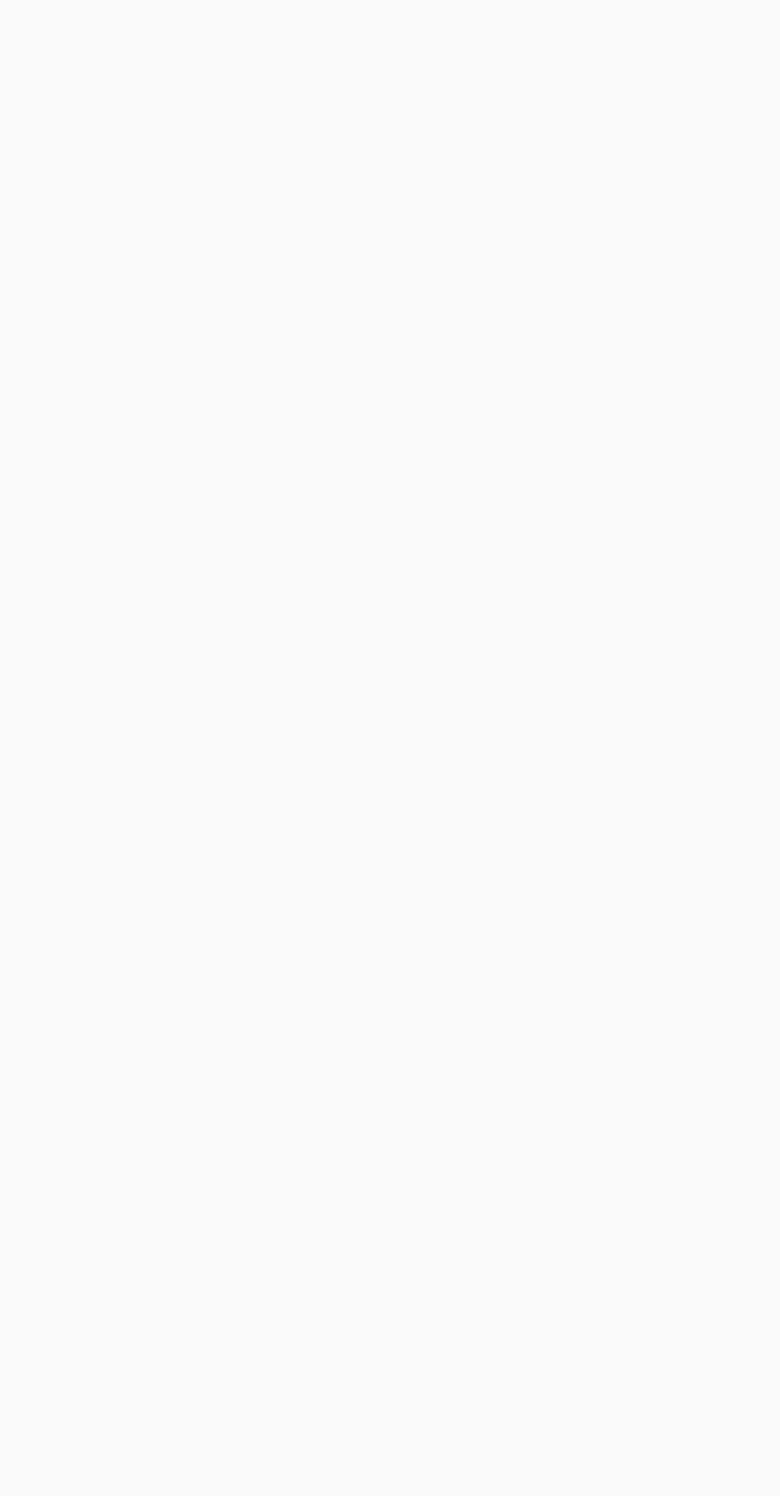
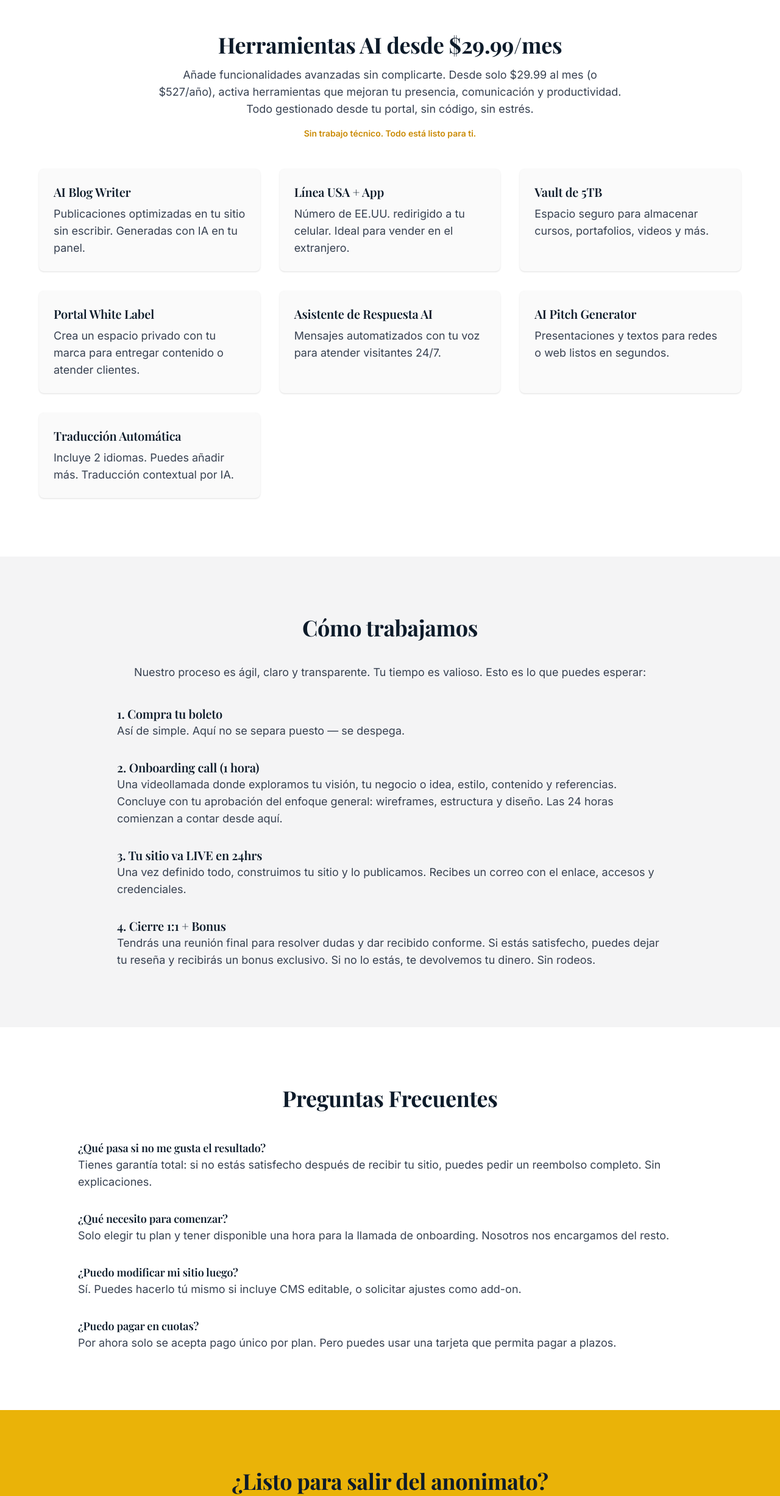
Before and after one commit to purple-flame-code/muchoflow, a Next.js app: page / in a window 1280 px wide. Shown: the part 2037-4491 px from the top of the page at 61% size. Before the commit the page ends 1994 px from the top, so only its background shows below. Built offline with nearby package versions, Linux system fonts and the light colour scheme; a web font is replaced by a local one.

Commit message:
Update page.tsx

```diff
--- a/src/app/page.tsx
+++ b/src/app/page.tsx
@@ -100,7 +100,117 @@ export default function Page() {
             </div>
           </div>
         </div>
+
       </section>
+      {/* Add-ons AI */}
+      <section id="addons" className="bg-white py-24 px-6 text-deep-blue">
+        <div className="max-w-6xl mx-auto text-center space-y-12">
+          <div className="space-y-4">
+            <h2 className="text-4xl font-bold font-serif">Herramientas AI desde $29.99/mes</h2>
+            <p className="text-lg text-gray-700 max-w-3xl mx-auto">
+              Añade funcionalidades avanzadas sin complicarte. Desde solo $29.99 al mes (o $527/año), activa herramientas que mejoran tu presencia, comunicación y productividad. Todo gestionado desde tu portal, sin código, sin estrés.
+            </p>
+            <p className="text-sm text-yellow-600 font-semibold">
+              Sin trabajo técnico. Todo está listo para ti.
+            </p>
+          </div>
+          <div className="grid grid-cols-1 md:grid-cols-2 lg:grid-cols-3 gap-8 text-left">
+            <div className="bg-zinc-50 p-6 rounded-lg shadow hover:shadow-lg transition">
+              <h3 className="text-xl font-semibold mb-2">AI Blog Writer</h3>
+              <p className="text-gray-700">Publicaciones optimizadas en tu sitio sin escribir. Generadas con IA en tu panel.</p>
+            </div>
+            <div className="bg-zinc-50 p-6 rounded-lg shadow hover:shadow-lg transition">
+              <h3 className="text-xl font-semibold mb-2">Línea USA + App</h3>
+              <p className="text-gray-700">Número de EE.UU. redirigido a tu celular. Ideal para vender en el extranjero.</p>
+            </div>
+            <div className="bg-zinc-50 p-6 rounded-lg shadow hover:shadow-lg transition">
+              <h3 className="text-xl font-semibold mb-2">Vault de 5TB</h3>
+              <p className="text-gray-700">Espacio seguro para almacenar cursos, portafolios, videos y más.</p>
+            </div>
+            <div className="bg-zinc-50 p-6 rounded-lg shadow hover:shadow-lg transition">
+              <h3 className="text-xl font-semibold mb-2">Portal White Label</h3>
+              <p className="text-gray-700">Crea un espacio privado con tu marca para entregar contenido o atender clientes.</p>
+            </div>
+            <div className="bg-zinc-50 p-6 rounded-lg shadow hover:shadow-lg transition">
+              <h3 className="text-xl font-semibold mb-2">Asistente de Respuesta AI</h3>
+              <p className="text-gray-700">Mensajes automatizados con tu voz para atender visitantes 24/7.</p>
+            </div>
+            <div className="bg-zinc-50 p-6 rounded-lg shadow hover:shadow-lg transition">
+              <h3 className="text-xl font-semibold mb-2">AI Pitch Generator</h3>
+              <p className="text-gray-700">Presentaciones y textos para redes o web listos en segundos.</p>
+            </div>
+            <div className="bg-zinc-50 p-6 rounded-lg shadow hover:shadow-lg transition">
+              <h3 className="text-xl font-semibold mb-2">Traducción Automática</h3>
+              <p className="text-gray-700">Incluye 2 idiomas. Puedes añadir más. Traducción contextual por IA.</p>
+            </div>
+          </div>
+        </div>
+      </section>
+
+      {/* Cómo trabajamos */}
+      <section id="proceso" className="py-24 px-6 bg-zinc-100 text-deep-blue">
+        <div className="max-w-4xl mx-auto text-center space-y-10">
+          <h2 className="text-4xl font-bold font-serif">Cómo trabajamos</h2>
+          <p className="text-lg text-gray-700">
+            Nuestro proceso es ágil, claro y transparente. Tu tiempo es valioso. Esto es lo que puedes esperar:
+          </p>
+          <div className="text-left space-y-8">
+            <div>
+              <h3 className="text-xl font-semibold">1. Compra tu boleto</h3>
+              <p className="text-gray-700">Así de simple. Aquí no se separa puesto — se despega.</p>
+            </div>
+            <div>
+              <h3 className="text-xl font-semibold">2. Onboarding call (1 hora)</h3>
+              <p className="text-gray-700">Una videollamada donde exploramos tu visión, tu negocio o idea, estilo, contenido y referencias. Concluye con tu aprobación del enfoque general: wireframes, estructura y diseño. Las 24 horas comienzan a contar desde aquí.</p>
+            </div>
+            <div>
+              <h3 className="text-xl font-semibold">3. Tu sitio va LIVE en 24hrs</h3>
+              <p className="text-gray-700">Una vez definido todo, construimos tu sitio y lo publicamos. Recibes un correo con el enlace, accesos y credenciales.</p>
+            </div>
+            <div>
+              <h3 className="text-xl font-semibold">4. Cierre 1:1 + Bonus</h3>
+              <p className="text-gray-700">Tendrás una reunión final para resolver dudas y dar recibido conforme. Si estás satisfecho, puedes dejar tu reseña y recibirás un bonus exclusivo. Si no lo estás, te devolvemos tu dinero. Sin rodeos.</p>
+            </div>
+          </div>
+        </div>
+      </section>
+
+      {/* Preguntas frecuentes */}
+      <section id="faq" className="py-24 px-6 bg-white text-deep-blue">
+        <div className="max-w-5xl mx-auto text-center space-y-12">
+          <h2 className="text-4xl font-bold font-serif">Preguntas Frecuentes</h2>
+          <div className="space-y-8 text-left">
+            <div>
+              <h3 className="text-lg font-semibold">¿Qué pasa si no me gusta el resultado?</h3>
+              <p className="text-gray-700">Tienes garantía total: si no estás satisfecho después de recibir tu sitio, puedes pedir un reembolso completo. Sin explicaciones.</p>
+            </div>
+            <div>
+              <h3 className="text-lg font-semibold">¿Qué necesito para comenzar?</h3>
+              <p className="text-gray-700">Solo elegir tu plan y tener disponible una hora para la llamada de onboarding. Nosotros nos encargamos del resto.</p>
+            </div>
+            <div>
+              <h3 className="text-lg font-semibold">¿Puedo modificar mi sitio luego?</h3>
+              <p className="text-gray-700">Sí. Puedes hacerlo tú mismo si incluye CMS editable, o solicitar ajustes como add-on.</p>
+            </div>
+            <div>
+              <h3 className="text-lg font-semibold">¿Puedo pagar en cuotas?</h3>
+              <p className="text-gray-700">Por ahora solo se acepta pago único por plan. Pero puedes usar una tarjeta que permita pagar a plazos.</p>
+            </div>
+          </div>
+        </div>
+      </section>
+
+      {/* CTA final */}
+      <section id="contacto" className="py-24 px-6 text-center bg-yellow-500 text-white">
+        <div className="max-w-3xl mx-auto space-y-6">
+          <h2 className="text-4xl font-bold font-serif">¿Listo para salir del anonimato?</h2>
+          <p className="text-lg">Compra tu plan y empieza tu éxodo digital hoy mismo. En menos de 24 horas, tu presencia en línea será real, funcional y hermosa.</p>
+          <a href="#precios" className="inline-block mt-6 px-10 py-4 bg-white text-yellow-600 font-semibold text-lg rounded-lg hover:bg-zinc-100 transition">
+            Ver Planes y Comprar
+          </a>
+        </div>
+      </section>
+
     </main>
   );
 }
```
